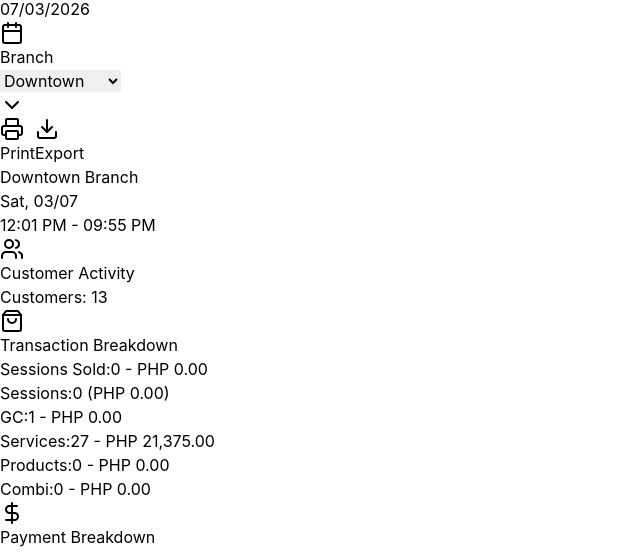
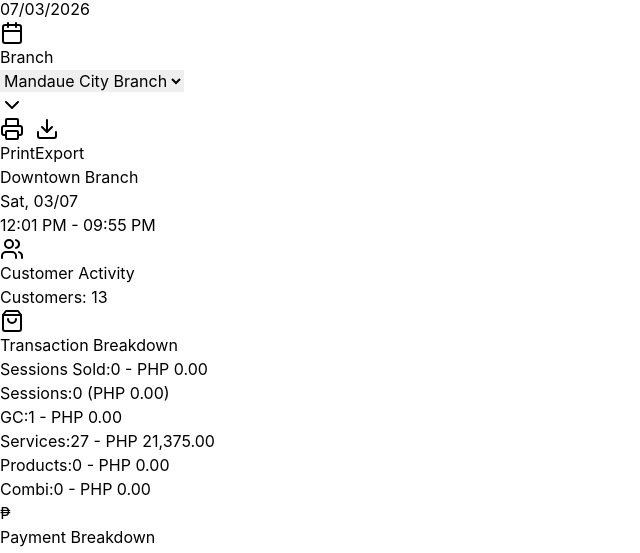
Before and after one commit to FRC-FRANKY/EL-Ventures-Booking-system-and-Inventory, a React (Vite) app: page /hr-manager/daily-report in a window 1280 px wide. Shown: the part 243-796 px from the top of the page, without its empty margins (0-640 px from the left). Built offline with nearby package versions, Linux system fonts and the light colour scheme.

Commit message:
branches

```diff
--- a/src/components/report/PaymentBreakdown.jsx
+++ b/src/components/report/PaymentBreakdown.jsx
@@ -1,5 +1,3 @@
-import { DollarSign } from 'lucide-react'
-
 const rows = [
   { label: 'Cash', value: 'PHP 6,965.00' },
   { label: 'GCash', value: 'PHP 13,530.00' },
@@ -13,7 +11,7 @@ export default function PaymentBreakdown() {
     <div className="bg-white rounded-xl shadow-sm p-5">
       <div className="flex items-center gap-2 mb-4">
         <div className="w-9 h-9 rounded-lg bg-purple-100 flex items-center justify-center">
-          <DollarSign className="w-5 h-5 text-purple-600" />
+          <span className="text-sm font-semibold text-purple-700">₱</span>
         </div>
         <h3 className="text-lg font-bold text-gray-900">Payment Breakdown</h3>
       </div>
--- a/src/components/report/ReportFilters.jsx
+++ b/src/components/report/ReportFilters.jsx
@@ -3,7 +3,7 @@ import { Calendar, ChevronDown, Printer, Download } from 'lucide-react'
 
 export default function ReportFilters() {
   const [reportDate, setReportDate] = useState('07/03/2026')
-  const [branch, setBranch] = useState('Downtown')
+  const [branch, setBranch] = useState('Mandaue City Branch')
 
   return (
     <div className="bg-gray-100 rounded-xl shadow-sm p-4 sm:p-5">
@@ -32,9 +32,10 @@ export default function ReportFilters() {
               onChange={(e) => setBranch(e.target.value)}
               className="w-full pl-3 pr-10 py-2.5 rounded-lg border border-gray-200 bg-white text-sm focus:outline-none focus:ring-2 focus:ring-purple-500 focus:border-transparent appearance-none"
             >
-              <option>Downtown</option>
-              <option>Main</option>
-              <option>North Branch</option>
+              <option>Mandaue City Branch</option>
+              <option>Pusok Branch</option>
+              <option>Pajac Branch</option>
+              <option>Cebu City Branch</option>
             </select>
             <ChevronDown className="absolute right-3 top-1/2 -translate-y-1/2 w-4 h-4 text-gray-400 pointer-events-none" />
           </div>
```
